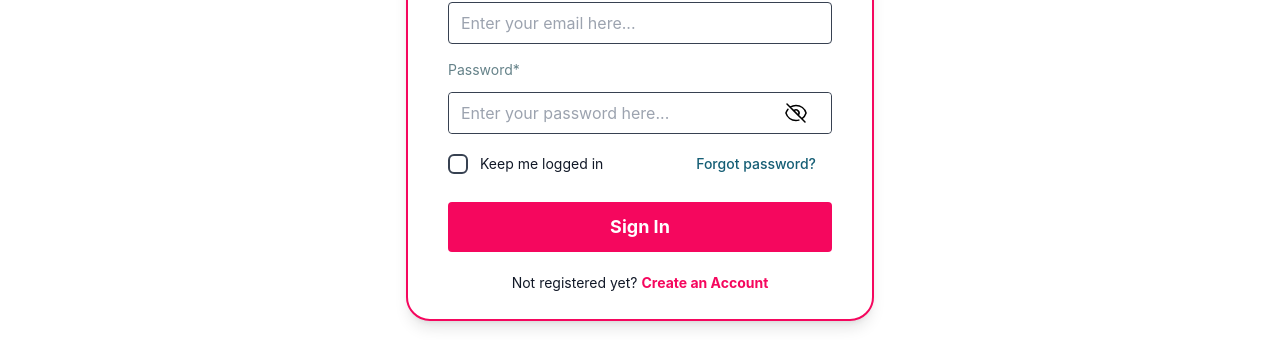
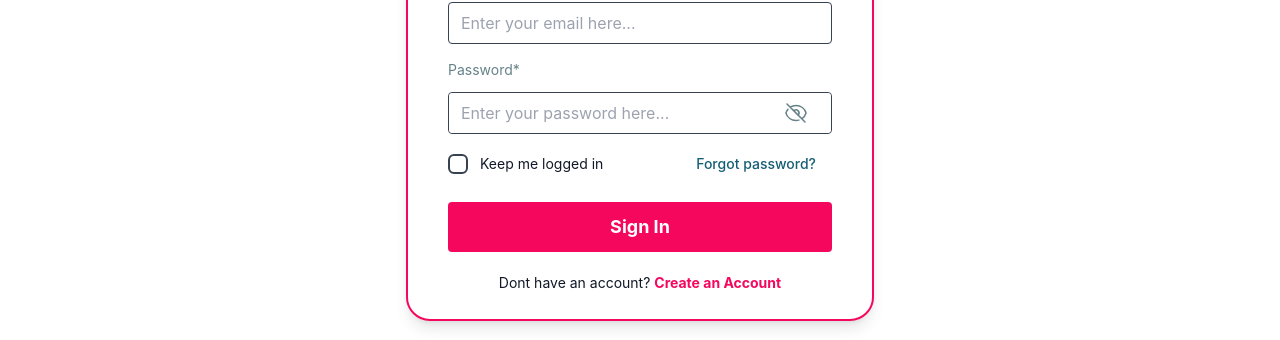
Before and after one commit to Asif-Wali/KoshurPrinters, a React (Create React App) app in the folder Client/: page /login in a window 1280 px wide. Shown: the part 460-800 px from the top of the page. Built offline with nearby package versions, Linux system fonts and the light colour scheme.

Commit message:
coloring adjusted

```diff
--- a/Client/src/Pages/ContactUs.jsx
+++ b/Client/src/Pages/ContactUs.jsx
@@ -28,7 +28,7 @@ export const ContactUs = () => {
    </div>
    <div className="lg:w-1/3 md:w-1/2 flex flex-col md:ml-auto w-full md:py-8 mt-8 md:mt-0 border-Primary border-2  rounded-lg px-6" >
    <form onSubmit={(e)=>HandleSubmit(e)}>
-     <h1 className="text-lg mb-1 font-bold mt-4 text-Primary text-4xl title-font">Queries or Feedback</h1>
+     <h1 className="text-lg mb-1 font-bold mt-4 text-cyan-800 text-4xl title-font">Queries or Feedback</h1>
      <p className="leading-relaxed mb-5 text-Secondary">Feel free to contact us.</p>
      <div className="relative mb-4">
        <label htmlFor="name" className="leading-7 text-sm text-Secondary">Name</label>
--- a/Client/src/Pages/Login.jsx
+++ b/Client/src/Pages/Login.jsx
@@ -58,9 +58,9 @@ export const Login = () => {
                 required={true}
               />
               <span className="absolute right-3">
-                {PasswordVisible?<EyeIcon className='w-12 z-10 text-black
+                {PasswordVisible?<EyeIcon className='w-12 z-10 text-Secondary
                   block  px-3 py-2 text-base font-medium'
-                  onClick={()=>{setPasswordVisible(!PasswordVisible)}}/>:<EyeSlashIcon className=' w-12 z-10 text-black
+                  onClick={()=>{setPasswordVisible(!PasswordVisible)}}/>:<EyeSlashIcon className=' w-12 z-10 text-Secondary
                 block  px-3 py-2 text-base font-medium'
                 onClick={()=>{setPasswordVisible(!PasswordVisible)}}/>}
               </span>
@@ -77,10 +77,10 @@ export const Login = () => {
           </div>
           <span className="ml-3 text-sm font-normal text-gray-900">Keep me logged in</span>
         </label>
-        <Link className="mr-4 text-sm font-medium text-cyan-800">Forgot password?</Link>
+        <Link to="/userforgotpassword"className="mr-4 text-sm font-medium font-bold text-cyan-800">Forgot password?</Link>
       </div>
       <button className="w-full px-6 py-4 my-5  font-bold leading-none text-white transition duration-300  md:w-96 bg-Primary border-0 focus:outline-none hover:bg-Secondary rounded text-lg" type='submit'>Sign In</button>
-      <p className="text-sm leading-relaxed text-gray-900">Not registered yet? <Link to="/register" className="font-bold text-Primary">Create an Account</Link></p>
+      <p className="text-sm leading-relaxed text-gray-900">Dont have an account? <Link to="/register" className="font-bold text-Primary">Create an Account</Link></p>
     </form>
   </div>
 </div>
```
